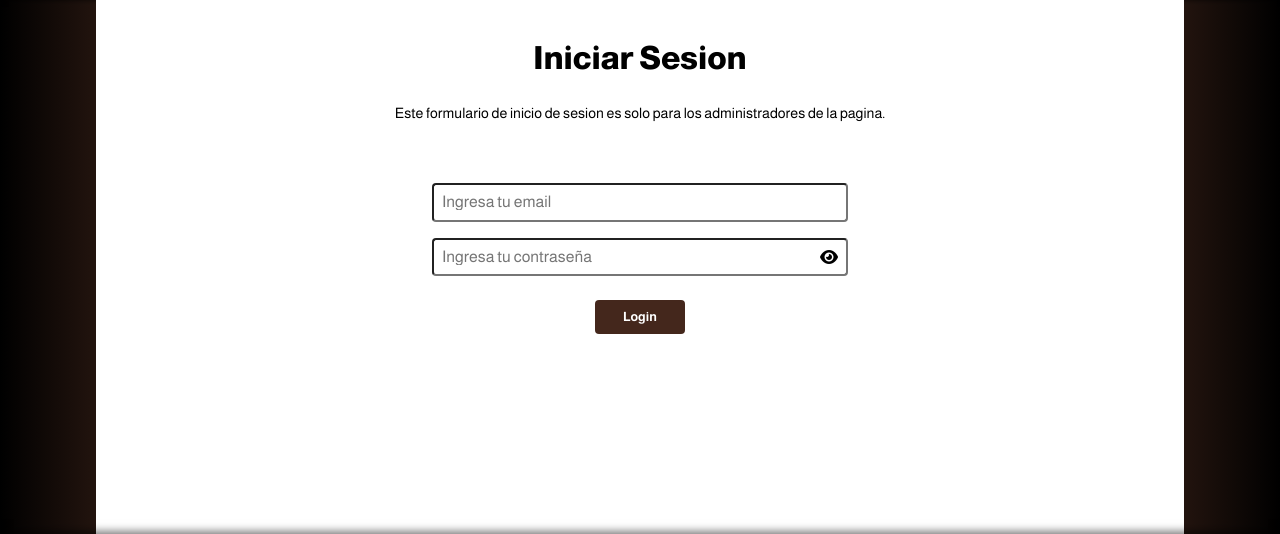
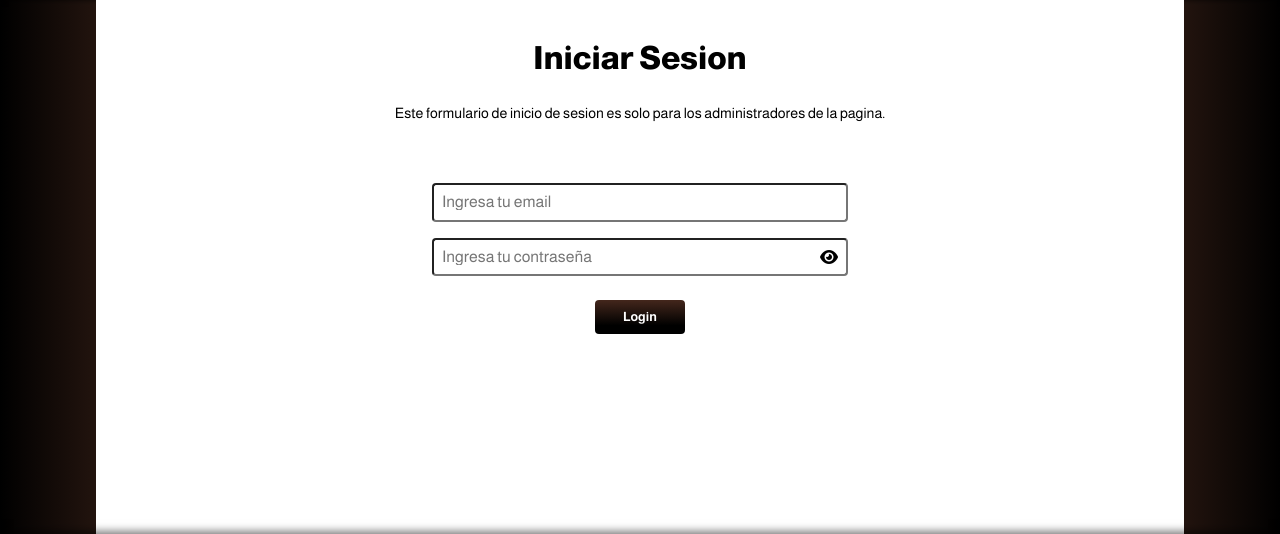
Before and after one commit to ivan-burgio/mediabur, a PHP site: page /login in a window 1280 px wide. Shown: the part 209-743 px from the top of the page. Run offline with PHP 8.4, Linux system fonts and the light colour scheme; tables that the repository leaves empty hold one stand-in row (values such as "Sample post"); some libraries are stand-ins or nearby versions.

Commit message:
Cambio estilos en botones

```diff
--- a/src/scss/admin/_globo.scss
+++ b/src/scss/admin/_globo.scss
@@ -13,6 +13,8 @@
     background-color: v.$terciario;
     border-radius: 5rem;
     cursor: pointer;
+    background: rgb(0,0,0);
+    background: linear-gradient(180deg, v.$terciario 0%, v.$black 75%);
 
     @include m.shadow;
 
@@ -22,11 +24,9 @@
     }
 
     &:hover {
-        background-color: v.$black;
-
-        .globo__icono {
-            color: v.$secundario;
-        }
+        cursor: pointer;
+        background: rgb(0,0,0);
+        background: linear-gradient(0deg, v.$terciario 0%, v.$black 75%);
     }
 
     &__pincho {
--- a/src/scss/base/_mixins.scss
+++ b/src/scss/base/_mixins.scss
@@ -17,10 +17,9 @@
     }
 }
 
-@mixin boton($bgColor, $colorTexto) {
-    background-color: $bgColor;
+@mixin boton {
     padding: 1.2rem 3.5rem;
-    color: $colorTexto;
+    color: v.$white;
     font-size: 1.6rem;
     display: inline-block;
     font-weight: 700;
@@ -31,14 +30,17 @@
     display: block;
     width: 80%;
     border-radius: 0.5rem;
+    background: rgb(0,0,0);
+    background: linear-gradient(180deg, v.$terciario 0%, v.$black 75%);
+
     @include tablet {
         width: auto;
     }
+
     &:hover {
-        background-color: darken($bgColor, 20);
-        color: v.$secundario;
         cursor: pointer;
-        text-shadow: 0.3rem 0.3rem 0.5rem rgba(0, 0, 0, 0.6);
+        background: rgb(0,0,0);
+        background: linear-gradient(0deg, v.$terciario 0%, v.$black 75%);
     }
 }
 
--- a/src/scss/pages/_form.scss
+++ b/src/scss/pages/_form.scss
@@ -32,7 +32,7 @@
     }
 
     &__boton {
-        @include m.boton(v.$terciario, v.$white);
+        @include m.boton;
 
         margin-top: 2rem;
     }
```
Also changed, not shown: public/build/css/app.css, 1 other file.
